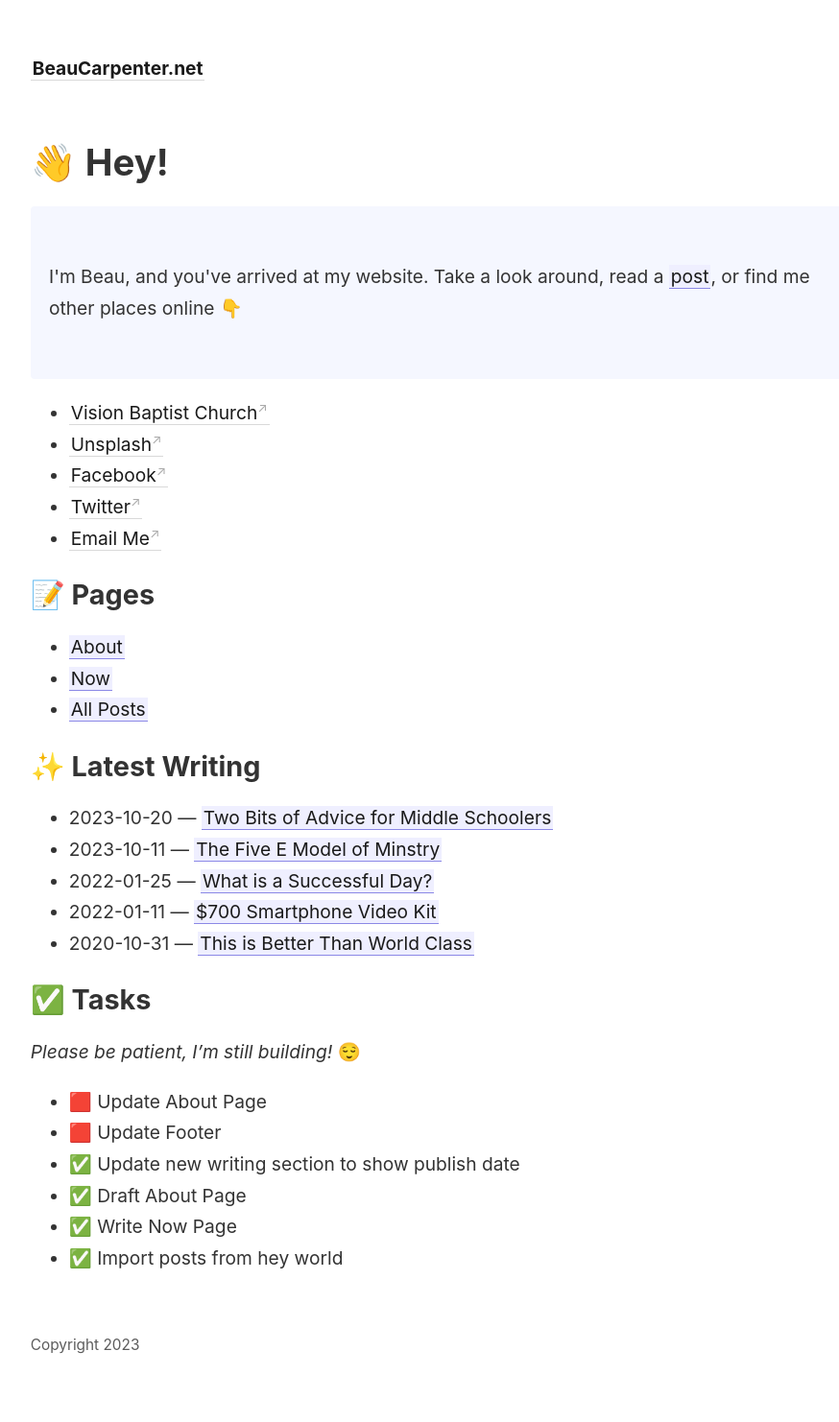
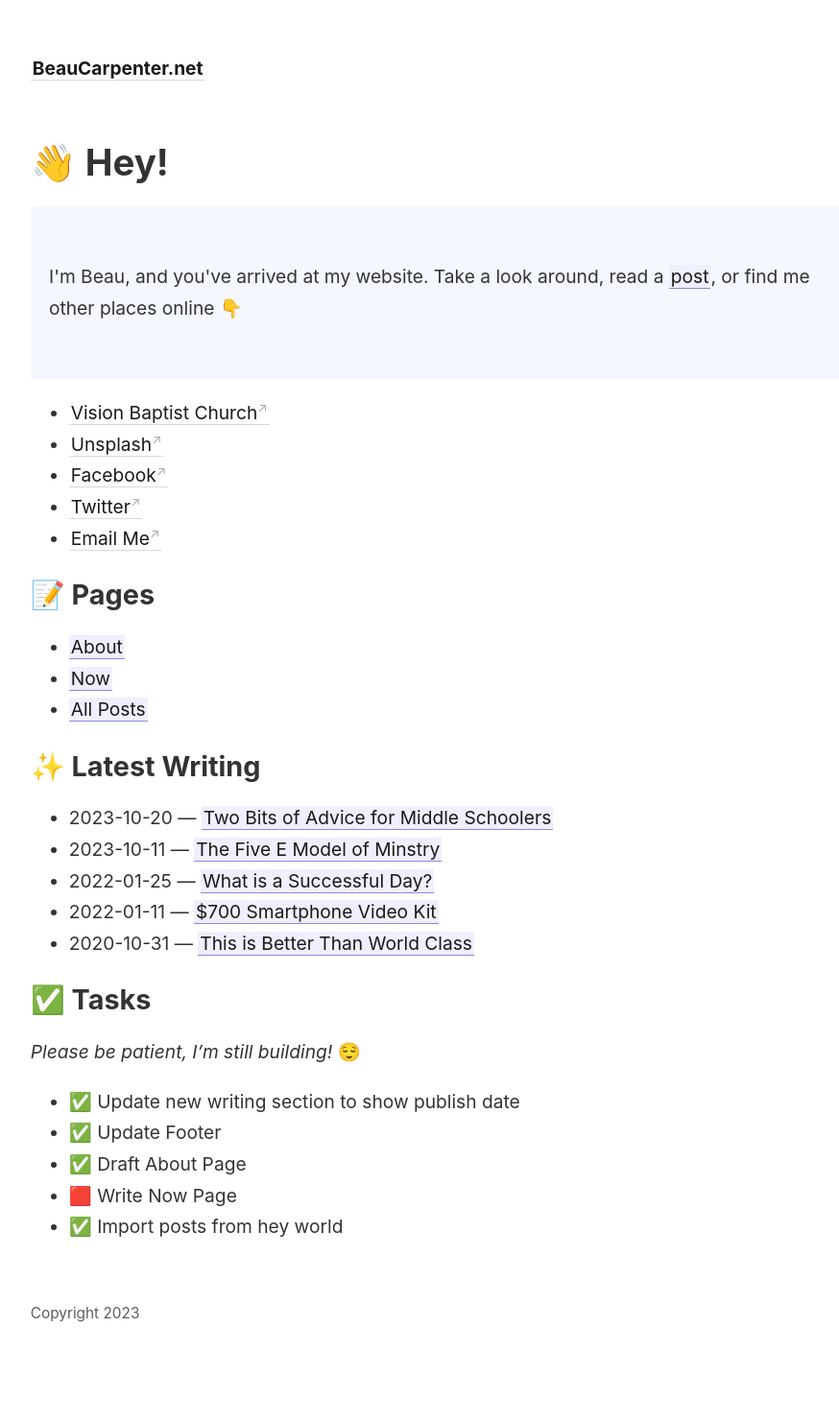
Before and after one commit to BTCarpenter/digital-garden-jekyll, a Jekyll site: the page built from _pages/index.md, in a window 1280 px wide. Shown: the whole page at 96% size, without its empty margins (45-919 px from the left). Built offline with Jekyll 4.4.1, drawn with Linux system fonts in a browser that asks for light colours; after the commit the page ends 1449 px from its top, so only the background shows below that.

Commit message:
Revert "Update to home and now"
This reverts commit 3c8b7a699afdd2d8fa77ce7f39725224cb1417e1.

```diff
--- a/_pages/index.md
+++ b/_pages/index.md
@@ -42,11 +42,10 @@ I'm Beau, and you've arrived at my website. Take a look around, read a <a href="
 
 *Please be patient, I'm still building!* 😌
 
-- 🟥 Update About Page
-- 🟥 Update Footer
 - ✅ Update new writing section to show publish date
+- ✅ Update Footer
 - ✅ Draft About Page
-- ✅ Write Now Page
+- 🟥 Write Now Page
 - ✅ Import posts from hey world
 
 <style>
```
Also changed, not shown: _pages/now.md (+3 -4 lines).
